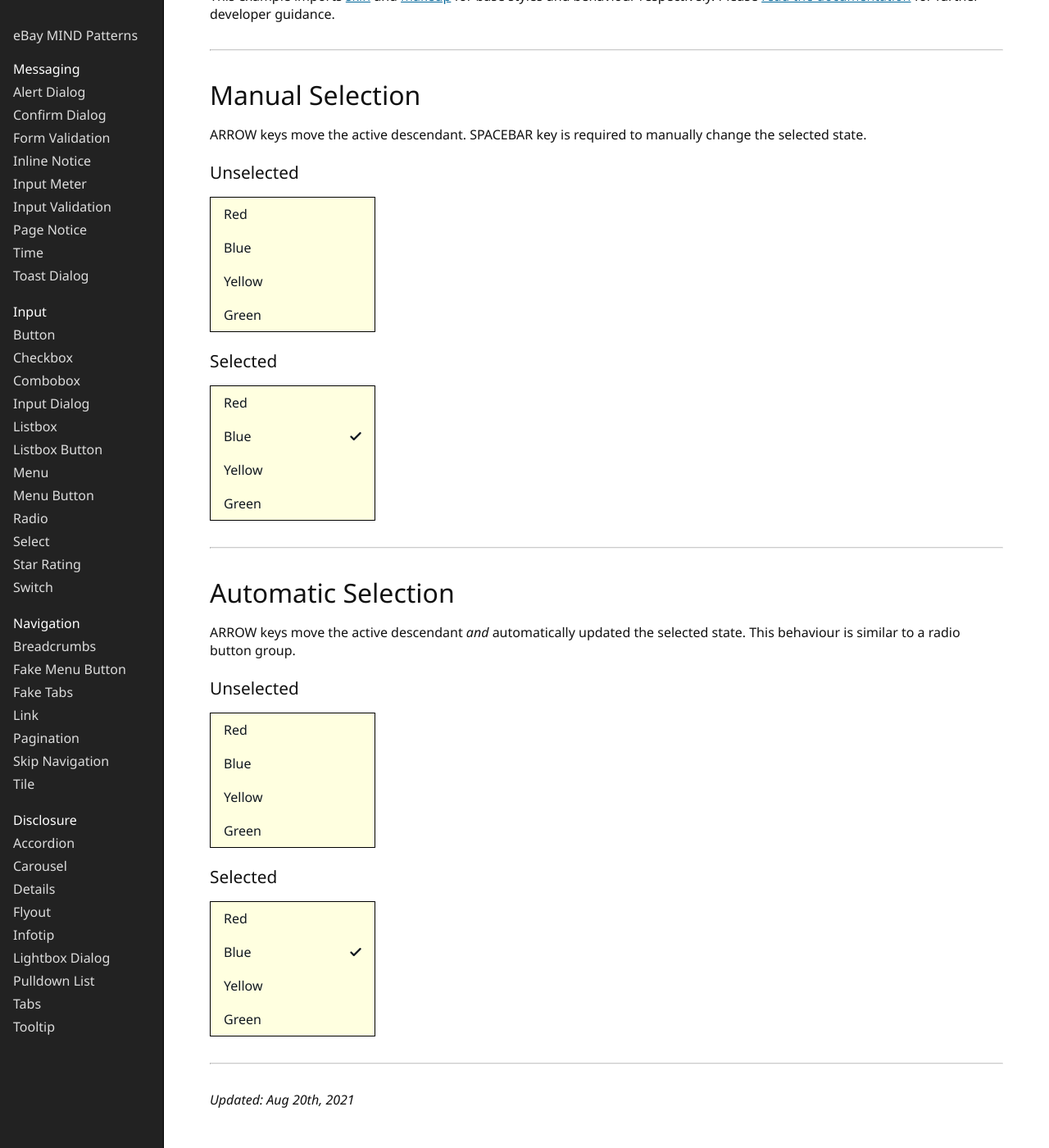
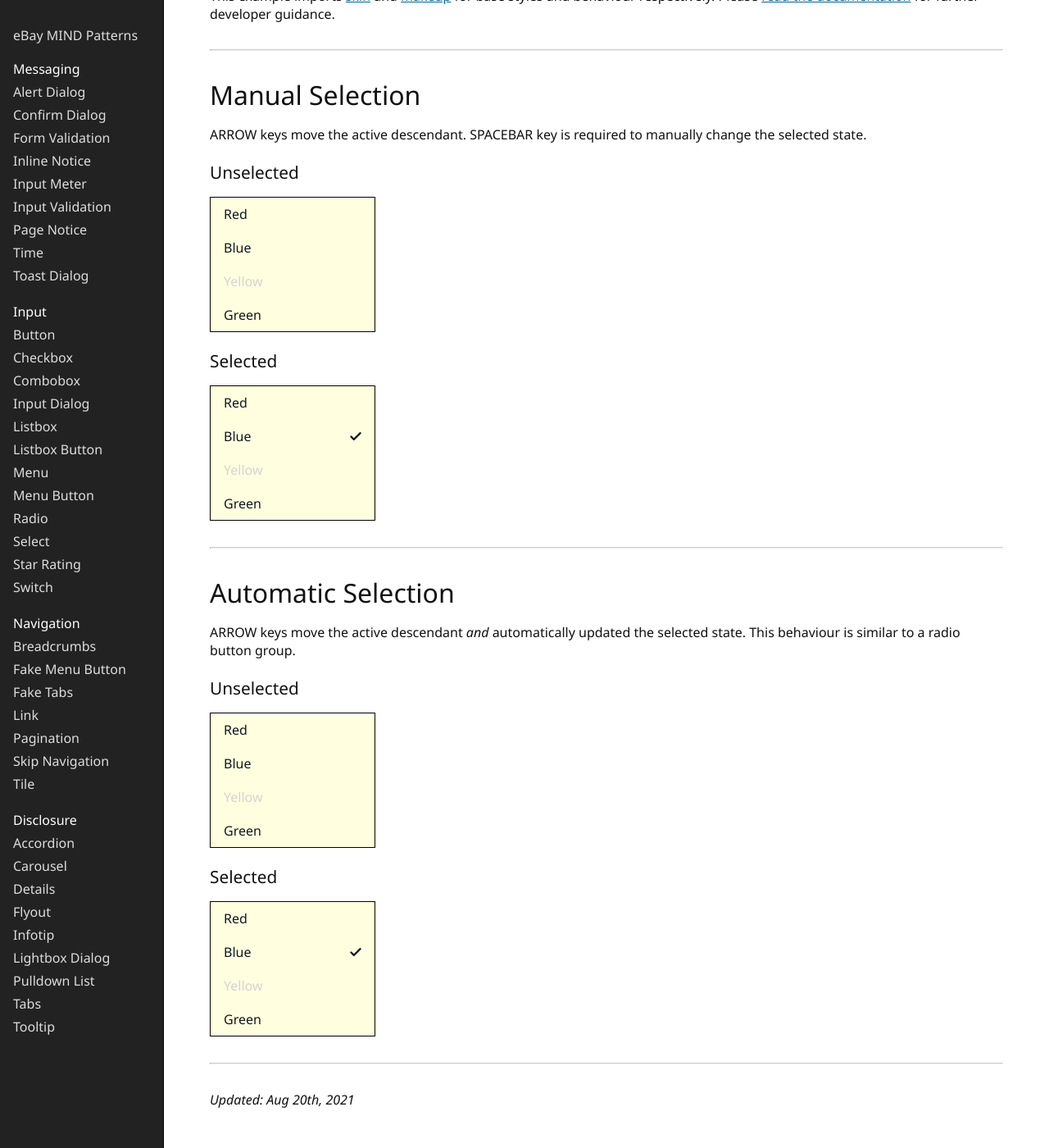
Before and after one commit to eBay/mindpatterns, a Jekyll site: the page built from _input/listbox/index.html, in a window 1280 px wide and 1400 px high, scrolled down 255 px. Shown: the whole window at 82% size. Built offline with Jekyll 4.4.1, drawn with Linux system fonts in a browser that asks for light colours.

Commit message:
listbox: add aria-disabled option

```diff
--- a/_input/listbox/index.html
+++ b/_input/listbox/index.html
@@ -11,6 +11,9 @@ title: Listbox
         --listbox-option-hover-foreground-color: white;
         border: 1px solid black;
         width: 200px;
+    }
+    .listbox__option[role=option][aria-disabled=true] {
+        color: lightgrey;
     }
 </style>
 
@@ -41,7 +44,7 @@ title: Listbox
                 <use xlink:href="../../svg/icons.svg#icon-tick-small"></use>
             </svg>
         </div>
-        <div class="listbox__option" role="option" aria-selected="false">
+        <div class="listbox__option" role="option" aria-selected="false" aria-disabled="true">
             <span class="listbox__value">Yellow</span>
             <svg class="icon icon--tick-small" focusable="false" height="8" width="8">
                 <use xlink:href="../../svg/icons.svg#icon-tick-small"></use>
@@ -72,7 +75,7 @@ title: Listbox
                 <use xlink:href="../../svg/icons.svg#icon-tick-small"></use>
             </svg>
         </div>
-        <div class="listbox__option" role="option" aria-selected="false">
+        <div class="listbox__option" role="option" aria-selected="false" aria-disabled="true">
             <span class="listbox__value">Yellow</span>
             <svg class="icon icon--tick-small" focusable="false" height="8" width="8">
                 <use xlink:href="../../svg/icons.svg#icon-tick-small"></use>
@@ -108,7 +111,7 @@ title: Listbox
                 <use xlink:href="../../svg/icons.svg#icon-tick-small"></use>
             </svg>
         </div>
-        <div class="listbox__option" role="option" aria-selected="false">
+        <div class="listbox__option" role="option" aria-selected="false" aria-disabled="true">
             <span class="listbox__value">Yellow</span>
             <svg class="icon icon--tick-small" focusable="false" height="8" width="8">
                 <use xlink:href="../../svg/icons.svg#icon-tick-small"></use>
@@ -139,7 +142,7 @@ title: Listbox
                 <use xlink:href="../../svg/icons.svg#icon-tick-small"></use>
             </svg>
         </div>
-        <div class="listbox__option" role="option" aria-selected="false">
+        <div class="listbox__option" role="option" aria-selected="false" aria-disabled="true">
             <span class="listbox__value">Yellow</span>
             <svg class="icon icon--tick-small" focusable="false" height="8" width="8">
                 <use xlink:href="../../svg/icons.svg#icon-tick-small"></use>
--- a/package.json
+++ b/package.json
@@ -46,7 +46,7 @@
     "makeup-input-dialog": "~0.1.0",
     "makeup-key-emitter": "~0.3.1",
     "makeup-lightbox-dialog": "~0.1.0",
-    "makeup-listbox": "~0.3.0",
+    "makeup-listbox": "~0.3.1",
     "makeup-listbox-button": "~0.4.0",
     "makeup-menu": "~0.3.0",
     "makeup-menu-button": "~0.3.0",
```
Also changed, not shown: static/browser.js, 2 other files.
